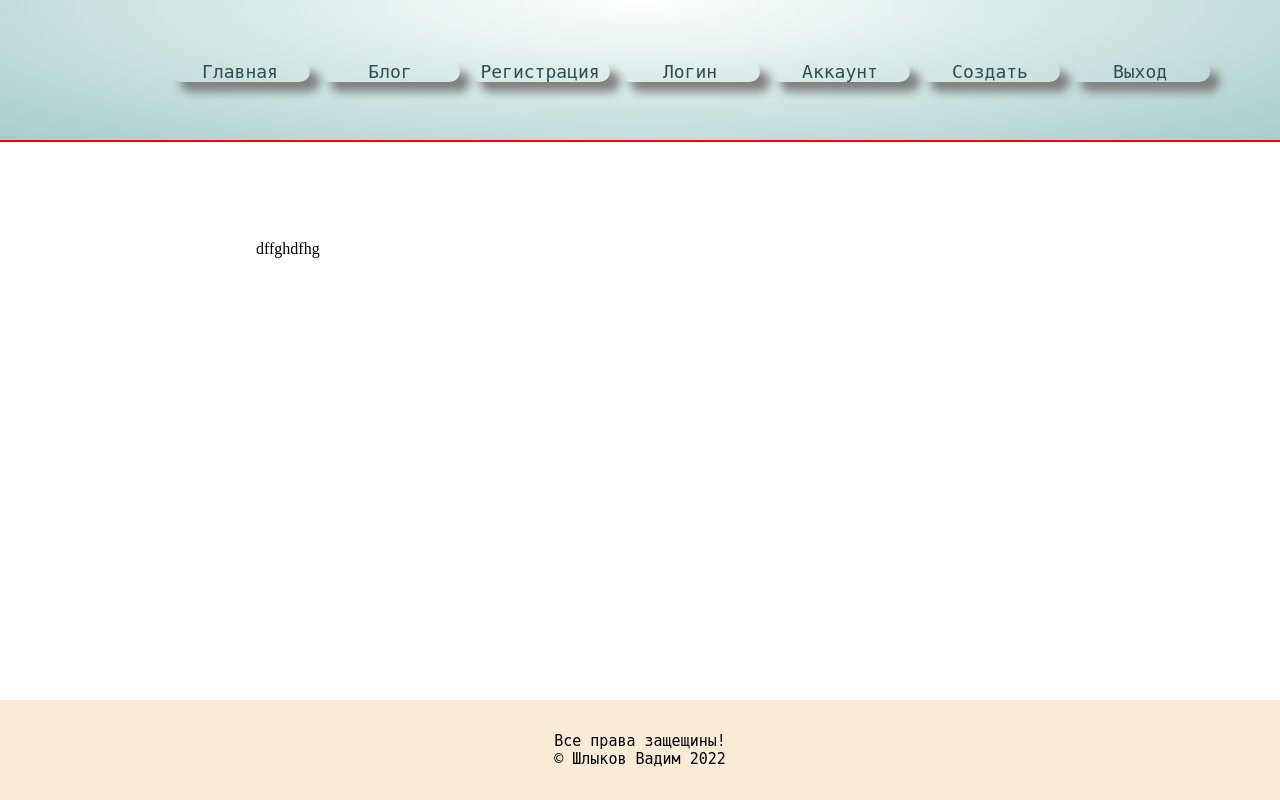
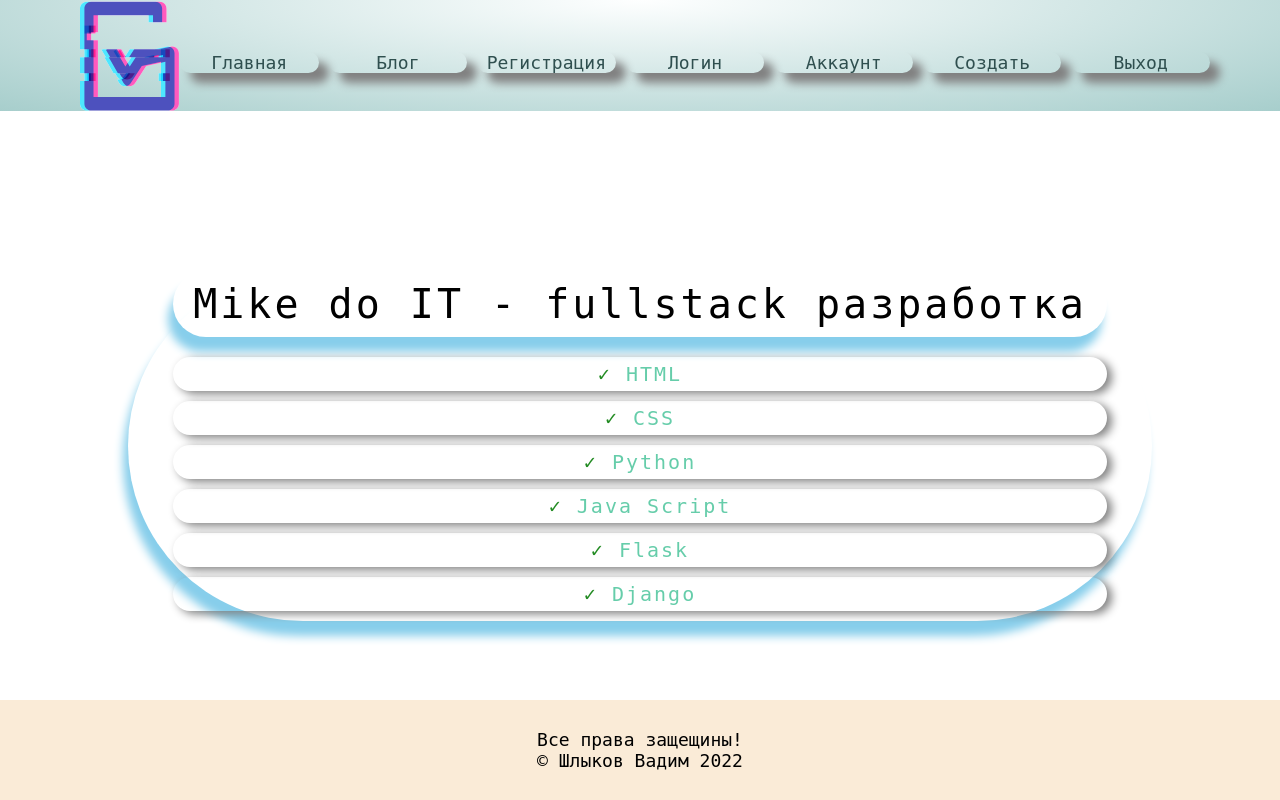
Before and after one commit to Vamp1r1309/flask_blog, a Flask app: page / in a window 1280 px wide. Run offline with Flask 2, Linux system fonts and the light colour scheme.

Commit message:
Added blog pages

```diff
--- a/run.py
+++ b/run.py
@@ -7,6 +7,24 @@ app = Flask(__name__)
 def home():
     return render_template('index.html', title='Главная')
 
+@app.route('/html')
+def html_page():
+    return render_template('html_page.html')
+@app.route('/css')
+def css_page():
+    return render_template('css_page.html')
+@app.route('/python')
+def python_page():
+    return render_template('python_page.html')
+@app.route('/js')
+def js_page():
+    return render_template('js_page.html')
+@app.route('/flask')
+def flask_page():
+    return render_template('flask_page.html')
+@app.route('/django')
+def django_page():
+    return render_template('django_page.html')
 
-if __name__=="__main__":
+if __name__ == "__main__":
     app.run(debug=True, port=5656)
--- a/static/css/style.css
+++ b/static/css/style.css
@@ -1,3 +1,9 @@
+:root{
+    --main-ff: monospace;
+    --main-fz: 18px;
+}
+
+
 *{
     margin: 0;
     padding: 0;
@@ -8,9 +14,15 @@ html, body{
 /* MAIN MENU */
 .header{
     height: 140px;
-    outline: 2px solid red;
     background: radial-gradient(at top, #FEFFFF, #A7CECC);
 }
+/*LOGO*/
+.logo img{
+    float: left;
+    margin-left: 80px;
+    width: 100px;
+}
+
 
 .mainmenu{
     display: flex;
@@ -25,7 +37,7 @@ html, body{
 }
 
 .mainmenu li{
-    font-family: monospace;
+    font-family: var(--main-ff);
     list-style: none;
     margin-right: 10px;
     width: 140px;
@@ -41,14 +53,19 @@ html, body{
 }
 
 .mainmenu p{
-    font-size: 18px;
+    font-size: var(--main-fz);
 }
+
 /*--------------------------------------------------------------*/
 /*WRAPPER*/
 .wrapper{
     display: flex;
     flex-direction: column;
     height: 100%;
+}
+
+.empty_block{
+    height: 80px;
 }
 /*--------------------------------------------------------------*/
 /* CONTENT */
@@ -57,6 +74,75 @@ html, body{
     margin: 100px auto 0;
     flex: 1 0 auto;
 }
+
+/*MAIN_PAGE*/
+.info{
+    display: flex;
+    /*flex-direction: column;*/
+    margin: 80px auto 0;
+    width: 80%;
+    box-shadow: -5px 15px 10px skyblue;
+    align-items: center;
+    border-radius: 200px;
+    font-family: var(--main-ff);
+}
+
+.description{
+    font-size: 40px;
+    margin: 0 auto;
+    text-align: right;
+}
+
+.names{
+    box-shadow: -5px 15px 10px skyblue;
+    border-radius: 200px;
+    padding: 10px 20px;
+    letter-spacing: 3px;
+    margin-bottom: 20px;
+}
+
+.desk{
+    width: 100%;
+    font-width: 600;
+    color: dodgerblue;
+    margin: 0 auto;
+    text-align: center;
+    box-shadow: 0px 0px 0px skyblue;
+    border-radius: 200px
+}
+
+.desk li{
+    margin-bottom: 10px;
+    font-style: normal;
+    /*margin-bottom: 10px;*/
+    box-shadow: 5px 3px 10px grey;
+    font-size: 20px;
+    padding: 5px;
+    font-family: var(--main-ff);
+    border-radius: 200px;
+    letter-spacing: 2px;
+
+}
+
+ul.checkmark li:before{
+    content: "\2713\0020";
+    color: forestgreen;
+}
+
+ul a{
+    text-decoration: none;
+    color: mediumaquamarine;
+}
+
+.checkmark li:hover{
+    transition-duration: 0.1s;
+    box-shadow: 0px 12px 10px orange;
+}
+
+.checkmark li{
+    list-style: none;
+}
+
 /*--------------------------------------------------------------*/
 /* FOOTER */
 
@@ -66,8 +152,8 @@ html, body{
     align-items: center;
     width: 100%;
     height: 100px;
-    font-size: 15px;
-    font-family: monospace;
+    font-size: var(--main-fz);
+    font-family: var(--main-ff);
     background-color: antiquewhite;
     flex: 0 0 auto;
 }
--- a/templates/base.html
+++ b/templates/base.html
@@ -17,6 +17,9 @@
 <div class="wrapper">
 {% block menu %}
 <header class="header">
+    <div class="logo">
+        <img src="{{ url_for('static', filename='img/logo.svg')}}" alt="logo">
+    </div>
     <ul class="mainmenu">
         <li><a href="#"><p>Главная</p></a></li>
         <li><a href="#"><p>Блог</p></a></li>
--- /dev/null
+++ b/templates/css_page.html
@@ -0,0 +1,5 @@
+{% extends "base.html" %}
+
+{% block content %}
+
+{% endblock %}
--- /dev/null
+++ b/templates/django_page.html
@@ -0,0 +1,5 @@
+{% extends "base.html" %}
+
+{% block content %}
+
+{% endblock %}
--- /dev/null
+++ b/templates/flask_page.html
@@ -0,0 +1,5 @@
+{% extends "base.html" %}
+
+{% block content %}
+
+{% endblock %}
--- /dev/null
+++ b/templates/html_page.html
@@ -0,0 +1,5 @@
+{% extends "base.html" %}
+
+{% block content %}
+
+{% endblock %}
--- a/templates/index.html
+++ b/templates/index.html
@@ -1,6 +1,25 @@
 {% extends "base.html" %}
 
 
-{% block content %}
+{% block main_page %}
 
-{% endblock content %}
+<div class="wrapper">
+   <div class="empty_block"></div>
+   <div class="info">
+      <div class="description">
+         <p class="names">Mike do IT - fullstack разработка</p>
+         <div class="desk">
+            <ul class="checkmark">
+               <a href="{{ url_for('html_page') }}"><li>HTML</li></a>
+               <a href="{{ url_for('css_page') }}"><li>CSS</li></a>
+               <a href="{{ url_for('python_page') }}"><li>Python</li></a>
+               <a href="{{ url_for('js_page') }}"><li>Java Script</li></a>
+               <a href="{{ url_for('flask_page') }}"><li>Flask</li></a>
+               <a href="{{ url_for('django_page') }}"><li>Django</li></a>
+            </ul>
+         </div>
+      </div>
+   </div>
+</div>
+
+{% endblock main_page %}
--- /dev/null
+++ b/templates/js_page.html
@@ -0,0 +1,5 @@
+{% extends "base.html" %}
+
+{% block content %}
+
+{% endblock %}
--- /dev/null
+++ b/templates/python_page.html
@@ -0,0 +1,5 @@
+{% extends "base.html" %}
+
+{% block content %}
+
+{% endblock %}
```
Also changed, not shown: static/img/logo.svg (added).
